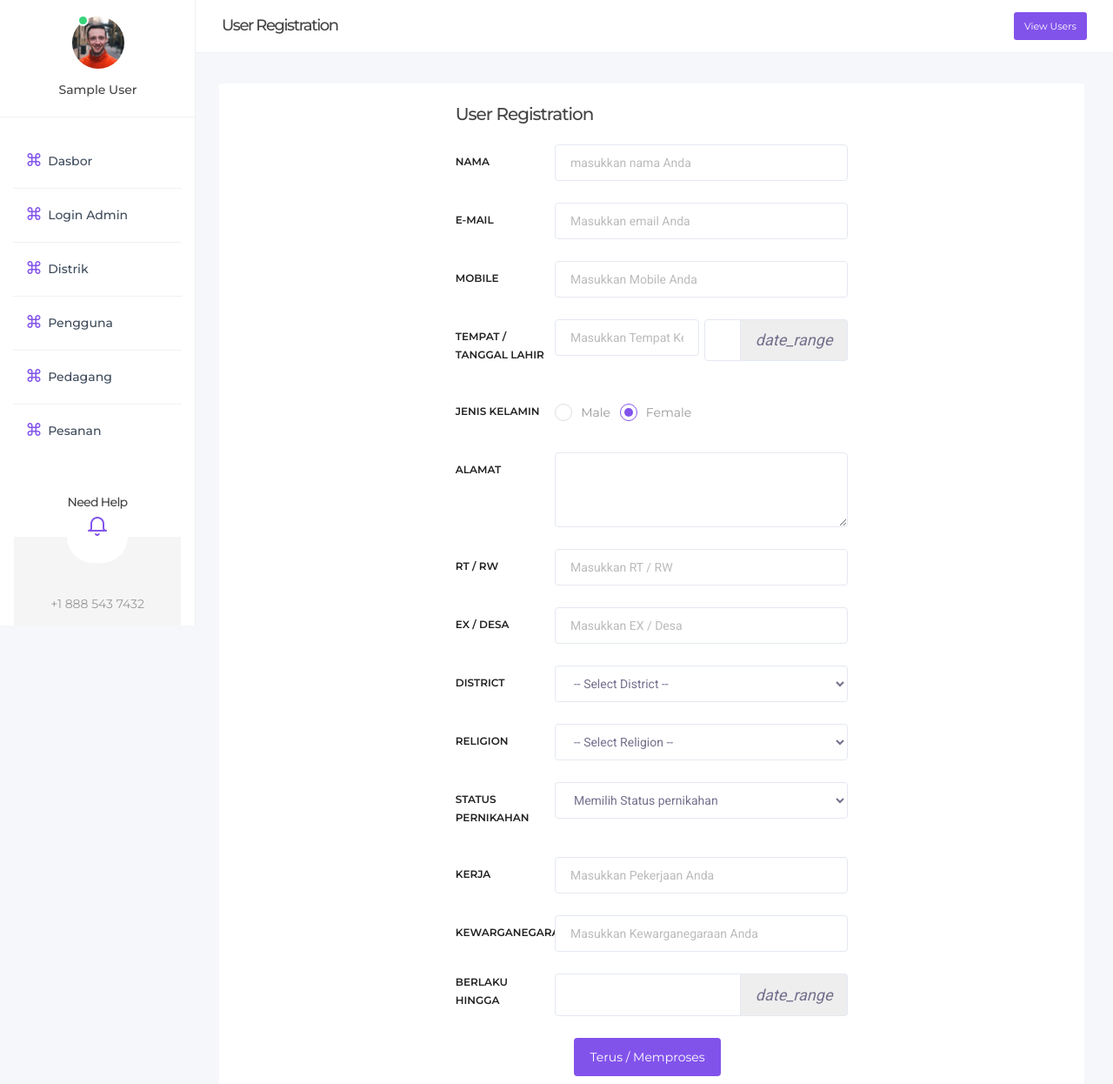
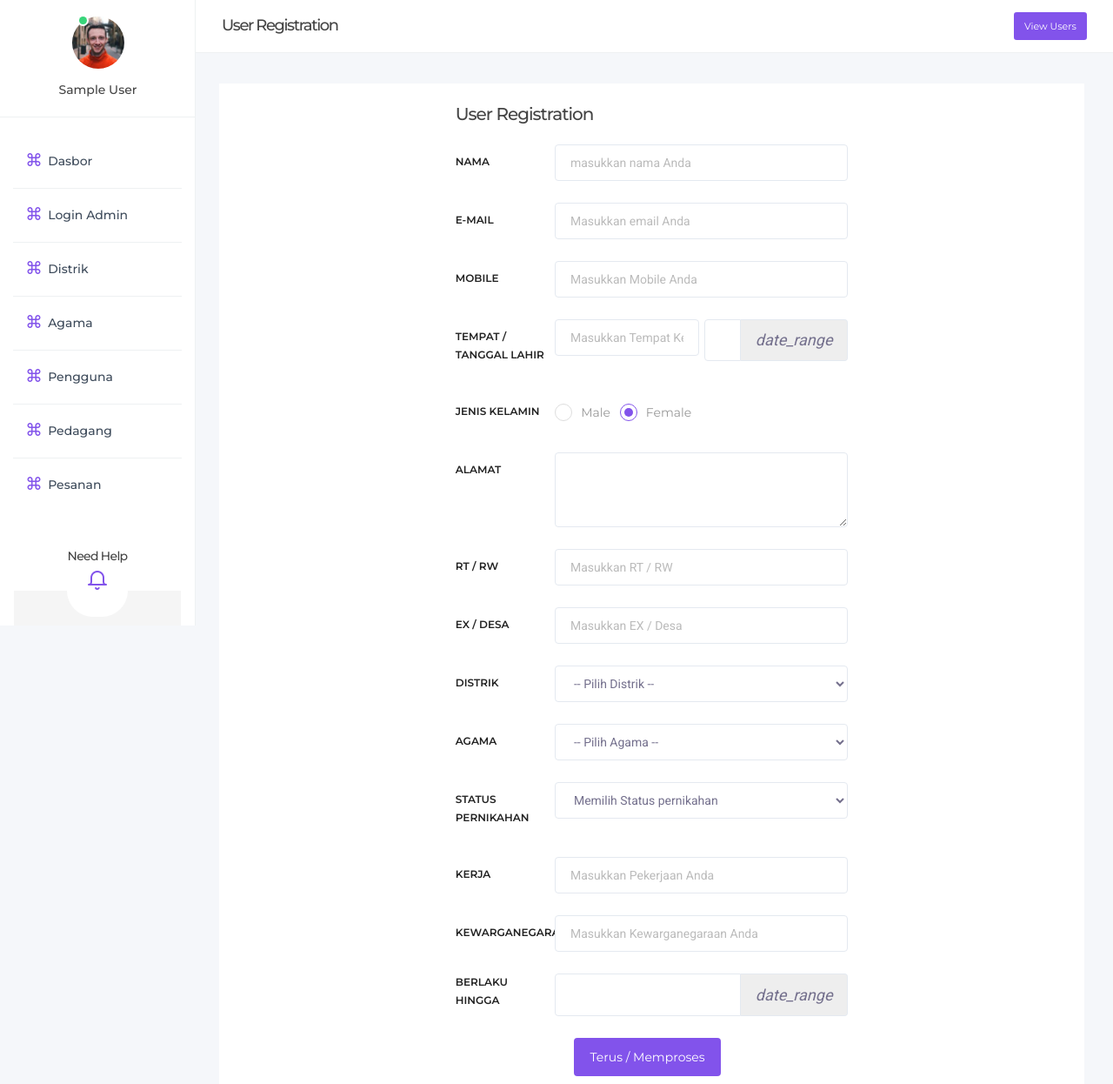
Before and after one commit to Srinivaslancius/money_transfer, a PHP site: page /indonesia_project/user.php in a window 1280 px wide. Shown: the part 81-1327 px from the top of the page at 87% size. Run offline with PHP 8.4, Linux system fonts and the light colour scheme; the visitor is signed in with stand-in values (Sample User, id 1); data that the repository does not hold is empty; some libraries are stand-ins or nearby versions; some web fonts are replaced.

Commit message:
new adminn chanegs

```diff
--- a/manage_webmaster/side_menu.php
+++ b/manage_webmaster/side_menu.php
@@ -19,6 +19,7 @@
                     <li class="current-page"><a href="dashboard.php"><i class="list-icon feather feather-command"></i> <span class="hide-menu">Dasbor</span></a></li>
                     <li><a href=""><i class="list-icon feather feather-command"></i> <span class="hide-menu">Login Admin</span></a></li>
                     <li><a href="add_districts.php"><i class="list-icon feather feather-command"></i> <span class="hide-menu">Distrik</span></a></li>
+                     <li><a href="add_religions.php"><i class="list-icon feather feather-command"></i> <span class="hide-menu">Agama</span></a></li>
                     <li><a href="user.php"><i class="list-icon feather feather-command"></i> <span class="hide-menu">Pengguna</span></a></li>
                     <li><a href="add_merchants.php"><i class="list-icon feather feather-command"></i> <span class="hide-menu">Pedagang</span></a></li>
                     <li><a href="orders.php"><i class="list-icon feather feather-command"></i> <span class="hide-menu">Pesanan</span></a></li>
--- a/manage_webmaster/user.php
+++ b/manage_webmaster/user.php
@@ -137,10 +137,10 @@
                                     </div>
                                     <?php $getDistricts = getAllDataWithStatus('lkp_districts','0');?>
                                     <div class="form-group row">
-                                        <label class="col-md-3 col-form-label" for="l0">District</label>
+                                        <label class="col-md-3 col-form-label" for="l0">Distrik</label>
                                         <div class="col-md-9">
                                             <select class="form-control" id="lkp_district_id" name="lkp_district_id" required>
-                                                <option value="">-- Select District --</option>
+                                                <option value="">-- Pilih Distrik --</option>
                                                 <?php while($row = $getDistricts->fetch_assoc()) {  ?>
                                               <option value="<?php echo $row['id']; ?>"><?php echo $row['district_name']; ?></option>
                                           <?php } ?>
@@ -150,10 +150,10 @@
                                     <?php $getReligion = getAllDataWithStatus('lkp_religion','0');?>
 
                                     <div class="form-group row">
-                                        <label class="col-md-3 col-form-label" for="l0">Religion</label>
+                                        <label class="col-md-3 col-form-label" for="l0">Agama</label>
                                         <div class="col-md-9">
                                             <select class="form-control" id="religion" name="religion" required>
-                                                <option value="">-- Select Religion --</option>
+                                                <option value="">-- Pilih Agama --</option>
                                                 <?php while($row = $getReligion->fetch_assoc()) {  ?>
                                               <option value="<?php echo $row['id']; ?>"><?php echo $row['religion_name']; ?></option>
                                                 <?php } ?>
```
